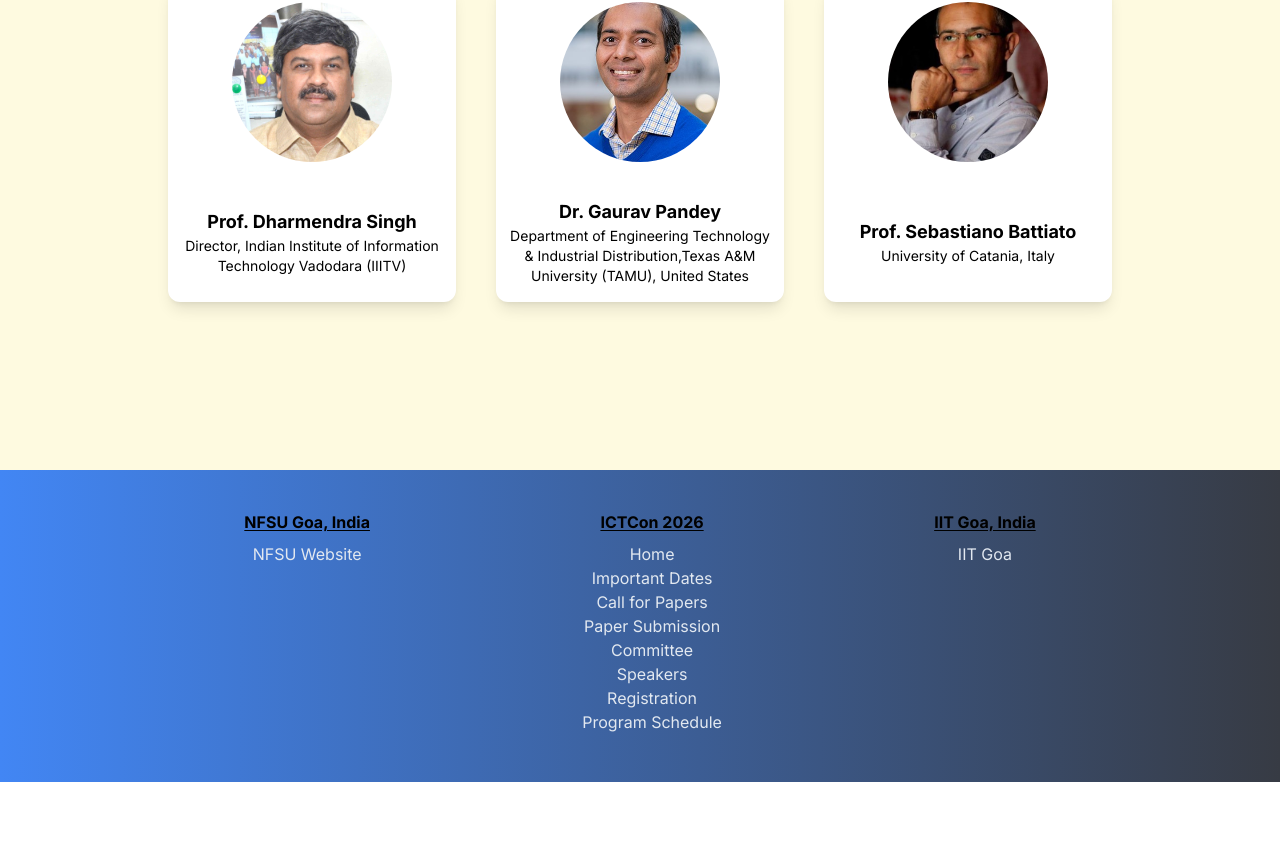
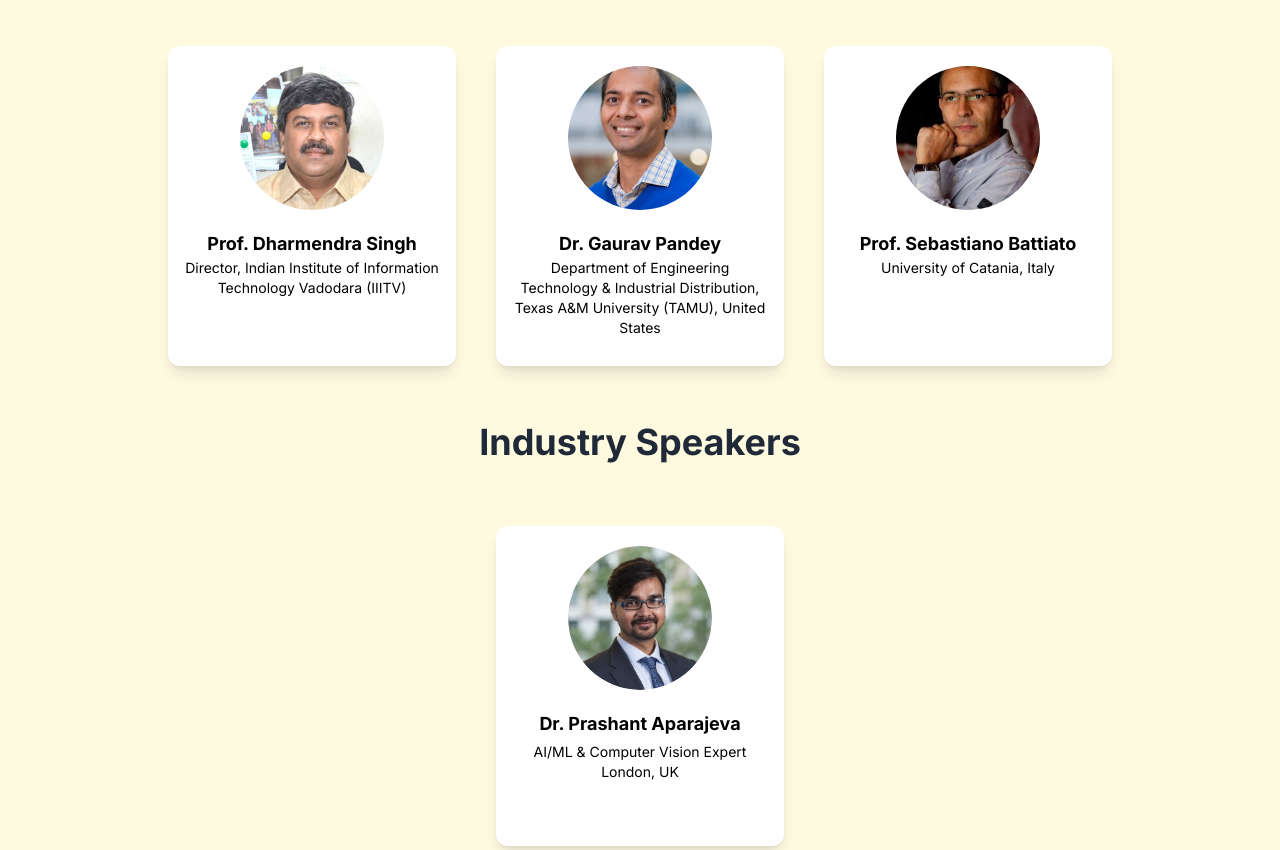
Before and after one commit to ictcon-cit/ictcon_2026, a Next.js app: page /speakers in a window 1280 px wide. Shown: the part 370-1220 px from the top of the page. Before the commit the page ends 1152 px from the top, so only its background shows below. Built offline with nearby package versions, Linux system fonts and the light colour scheme.

Commit message:
Updated home

```diff
--- a/src/components/keynote.tsx
+++ b/src/components/keynote.tsx
@@ -7,6 +7,7 @@ export interface KeynoteDataType {
   organization?: string;
   image?: string;
   url: string;
+  type?: "keynote" | "industry";
 }
 
 interface KeynoteProps {
@@ -14,33 +15,39 @@ interface KeynoteProps {
 }
 
 const Keynote: React.FC<KeynoteProps> = ({ data }) => {
+  const keynoteSpeakers = data.filter((item) => item.type === "keynote");
+  const industrySpeakers = data.filter((item) => item.type === "industry");
+
   return (
     <>
+      {/* Keynote Speakers */}
+      {keynoteSpeakers.length > 0 && (
+        <>
+          <h2 className="text-center text-3xl md:text-4xl font-bold text-gray-800 mt-10">
+            Keynote Speakers
+          </h2>
 
-
-      {/* ORIGINAL CODE (COMMENTED OUT) */}
-      {
-      <div className="flex flex-wrap justify-center gap-10 md:p-10 p-3 mt-10">
-        {data.map((item, index) => (
+          <div className="flex flex-wrap justify-center gap-10 md:p-10 p-3 mt-6">
+            {keynoteSpeakers.map((item, index) => (
               <Link
                 href={item.url}
                 key={index}
-            className="rounded-xl shadow-lg bg-white text-black hover:shadow-2xl transition-all duration-300 w-64 md:w-72 h-[320px] flex flex-col items-center justify-start"
+                className="rounded-xl shadow-lg bg-white text-black hover:shadow-2xl transition-all duration-300 w-64 md:w-72 h-[320px] flex flex-col items-center"
               >
-            <div className="flex flex-col justify-center items-center md:p-5 p-3">
+                <div className="flex justify-center items-center p-5">
                   {item.image ? (
                     <img
                       src={item.image}
                       alt={item.name}
-                  className="rounded-full md:w-40 md:h-40 w-24 h-24 object-cover"
+                      className="rounded-full md:w-36 md:h-36 w-24 h-24 object-cover"
                     />
                   ) : (
-                <div className="md:w-40 md:h-40 w-24 h-24 rounded-full bg-gray-300"></div>
+                    <div className="md:w-36 md:h-36 w-24 h-24 rounded-full bg-gray-300"></div>
                   )}
                 </div>
 
-            <div className="p-3 flex flex-col justify-center items-center text-center flex-grow">
-              <h1 className="md:text-lg text-sm font-bold leading-tight">{item.name}</h1>
+                <div className="px-4 text-center">
+                  <h1 className="md:text-lg text-sm font-bold">{item.name}</h1>
                   {item.designation && (
                     <p className="text-xs md:text-sm mt-1">{item.designation}</p>
                   )}
@@ -51,7 +58,49 @@ const Keynote: React.FC<KeynoteProps> = ({ data }) => {
               </Link>
             ))}
           </div>
-      }
+        </>
+      )}
+
+      {/* Industry Speakers */}
+      {industrySpeakers.length > 0 && (
+        <>
+          <h2 className="text-center text-3xl md:text-4xl font-bold text-gray-800 mt-4">
+            Industry Speakers
+          </h2>
+
+          <div className="flex flex-wrap justify-center gap-10 md:p-10 p-3 mt-6">
+            {industrySpeakers.map((item, index) => (
+              <Link
+                href={item.url}
+                key={index}
+                className="rounded-xl shadow-lg bg-white text-black hover:shadow-2xl transition-all duration-300 w-64 md:w-72 h-[320px] flex flex-col items-center"
+              >
+                <div className="flex justify-center items-center p-5">
+                  {item.image ? (
+                    <img
+                      src={item.image}
+                      alt={item.name}
+                      className="rounded-full md:w-36 md:h-36 w-24 h-24 object-cover"
+                    />
+                  ) : (
+                    <div className="md:w-36 md:h-36 w-24 h-24 rounded-full bg-gray-300"></div>
+                  )}
+                </div>
+
+                <div className="px-4 text-center">
+                  <h1 className="md:text-lg text-sm font-bold">{item.name}</h1>
+                  {item.designation && (
+                    <p className="text-xs md:text-sm mt-1">{item.designation}</p>
+                  )}
+                  {item.organization && (
+                    <p className="text-xs md:text-sm">{item.organization}</p>
+                  )}
+                </div>
+              </Link>
+            ))}
+          </div>
+        </>
+      )}
     </>
   );
 };
--- a/src/utils/keynote.tsx
+++ b/src/utils/keynote.tsx
@@ -1,55 +1,36 @@
 import { KeynoteDataType } from "@/components/keynote";
 
 export const KeyNoteData: KeynoteDataType[] = [
- // {
-  //  name: "Prof. Shekhar Verma",
-  //  image: "/images/speakers/Prof. shekhar verma.jpeg",
-  //  organization: "IIIT Allahabad",
-  //  url: "#",
- // },
   {
+    type: "keynote",
     name: "Prof. Dharmendra Singh",
-     organization: " Director, Indian Institute of Information Technology Vadodara (IIITV)",
+    organization:
+      "Director, Indian Institute of Information Technology Vadodara (IIITV)",
     image: "/images/speakers/Prof.DS.jpeg",
     url: "#",
   },
   {
+    type: "keynote",
     name: "Dr. Gaurav Pandey",
-    organization: " Department of Engineering Technology & Industrial Distribution,Texas A&M University (TAMU), United States",
+    organization:
+      "Department of Engineering Technology & Industrial Distribution, Texas A&M University (TAMU), United States",
     image: "/images/speakers/DR_GP.jpeg",
     url: "#",
   },
   {
-    name: "Prof. Sebastiano Battiato ",
-    organization: " University of Catania, Italy",
+    type: "keynote",
+    name: "Prof. Sebastiano Battiato",
+    organization: "University of Catania, Italy",
     image: "/images/speakers/Prof.SB.jpeg",
     url: "#",
   },
 
-
-  // {
-  //   name: "Dr. Madhusudan Singh",
-  //   image: "/images/speakers/Dr. Madhusudan singh.jpg",
-  //   organization: "Oregon Institute of Technology, Klamath Falls, Oregon, U.S.",
-  //   url: "#",
-  // },
-
-  // {
-  //   name: "Prof. Rahul Dev Garg",
-  //   image: "/images/speakers/Prof. R.D.Garg.jpg",
-  //   organization: "IIT Roorkee",
-  //   url: "#",
-  // },
- // {
- //   name: "Dr. Kuanhong Cheng",
- //   image: "/images/speakers/Dr. Kuanhong Cheng.jpg",
- //   organization:
- //     "School of Computer Science and Engineering, Xi'an University of Technology. Xi'an, Shaanxi Province, CHINA",
- //   url: "#",
-//  },
-  // {
-  //   name: "Dr. Rakesh Tripathi",
-  //   organization: "NIT Raipur",
-  //   url: "#",
-  // },
+  {
+    type: "industry",
+    name: "Dr. Prashant Aparajeva",
+    designation: "AI/ML & Computer Vision Expert",
+    organization: "London, UK",
+    image: "/images/speakers/DR_PA.jpeg", // optional
+    url: "#",
+  },
 ];
```
Also changed, not shown: public/images/speakers/DR_PA.jpeg (added). Lines whose indentation alone changed are shown as unchanged.
